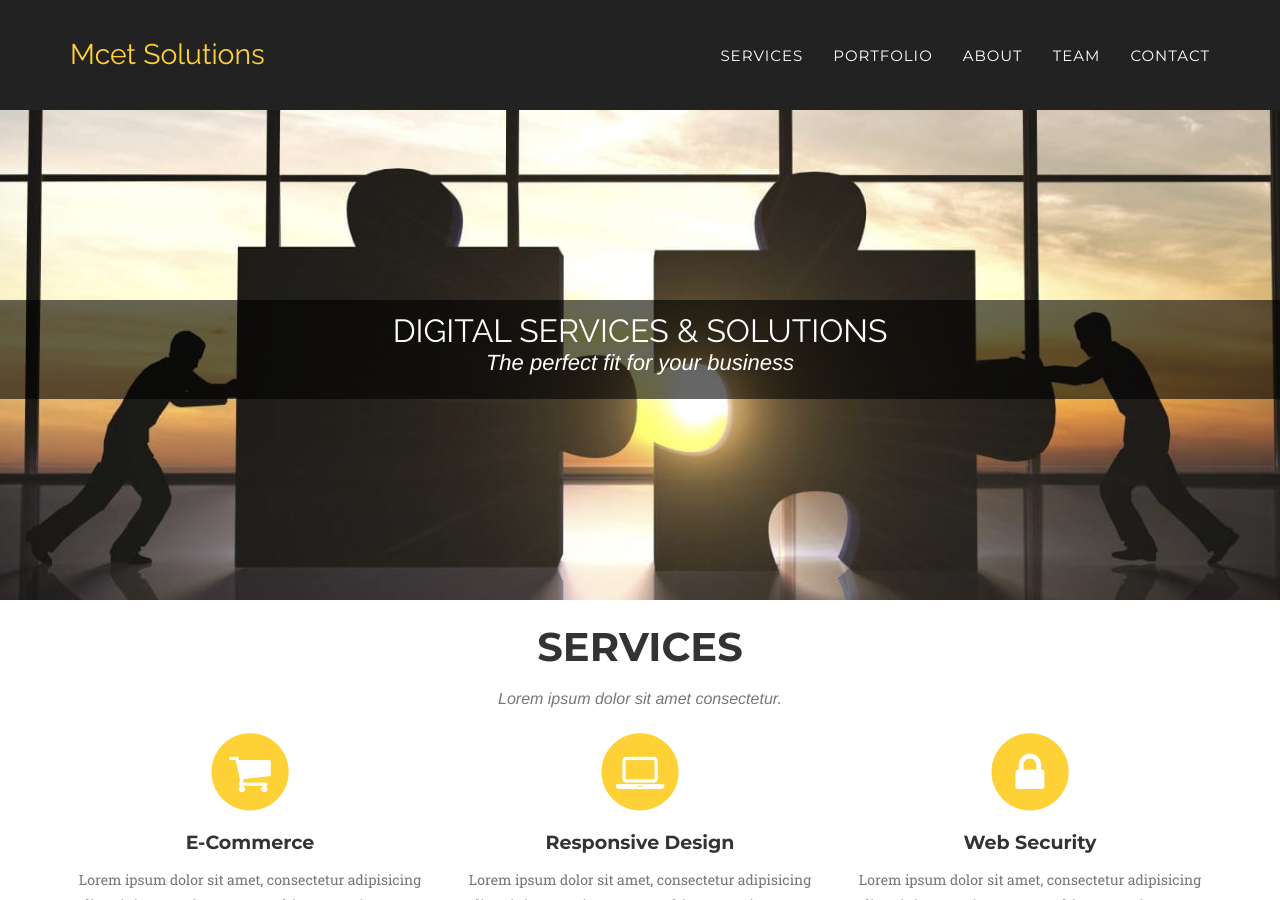
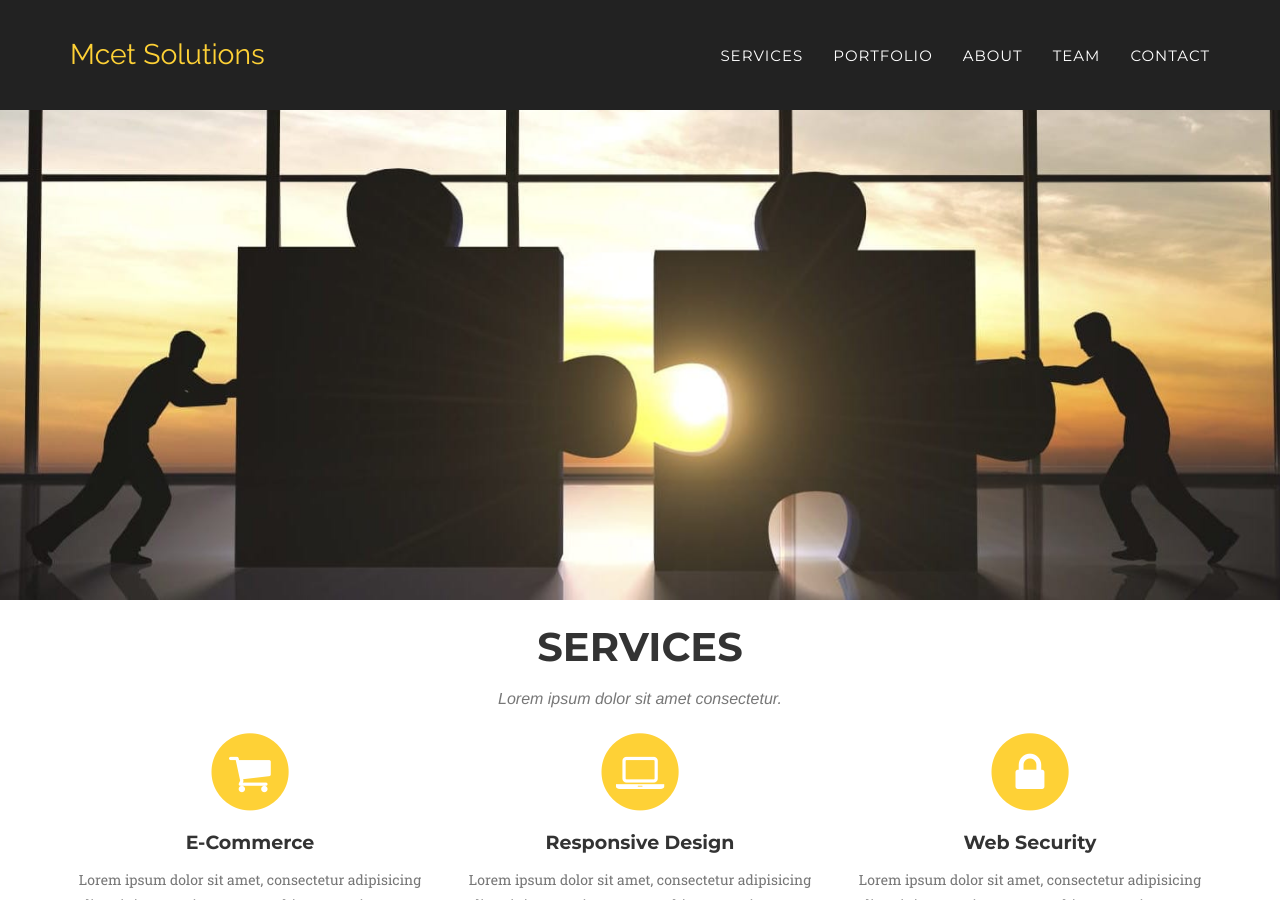
Before and after one commit to mcetsolutions/mcetsolutions.github.io, a Jekyll site: the page built from index.html, in a window 1280 px wide and 900 px high. Built offline with Jekyll 4.4.1, drawn with Linux system fonts in a browser that asks for light colours; some web fonts are replaced.

Commit message:
Update header.html

```diff
--- a/_includes/header.html
+++ b/_includes/header.html
@@ -42,13 +42,13 @@
 
     <!-- Header -->
     <header>
-        <div class="container">
+        <!-- <div class="container">
             <div class="intro-text">
                 <div class="intro-heading">Digital Services & Solutions</div>
                 <div class="intro-lead-in">The perfect fit for your business</div>
-                <!-- <a href="#services" class="page-scroll btn btn-xl">Tell Me More</a> -->
+                <a href="#services" class="page-scroll btn btn-xl">Tell Me More</a>
             </div>
-        </div>
+        </div> -->
     </header>
 <!--
         {% for page in site.pages %}
```
